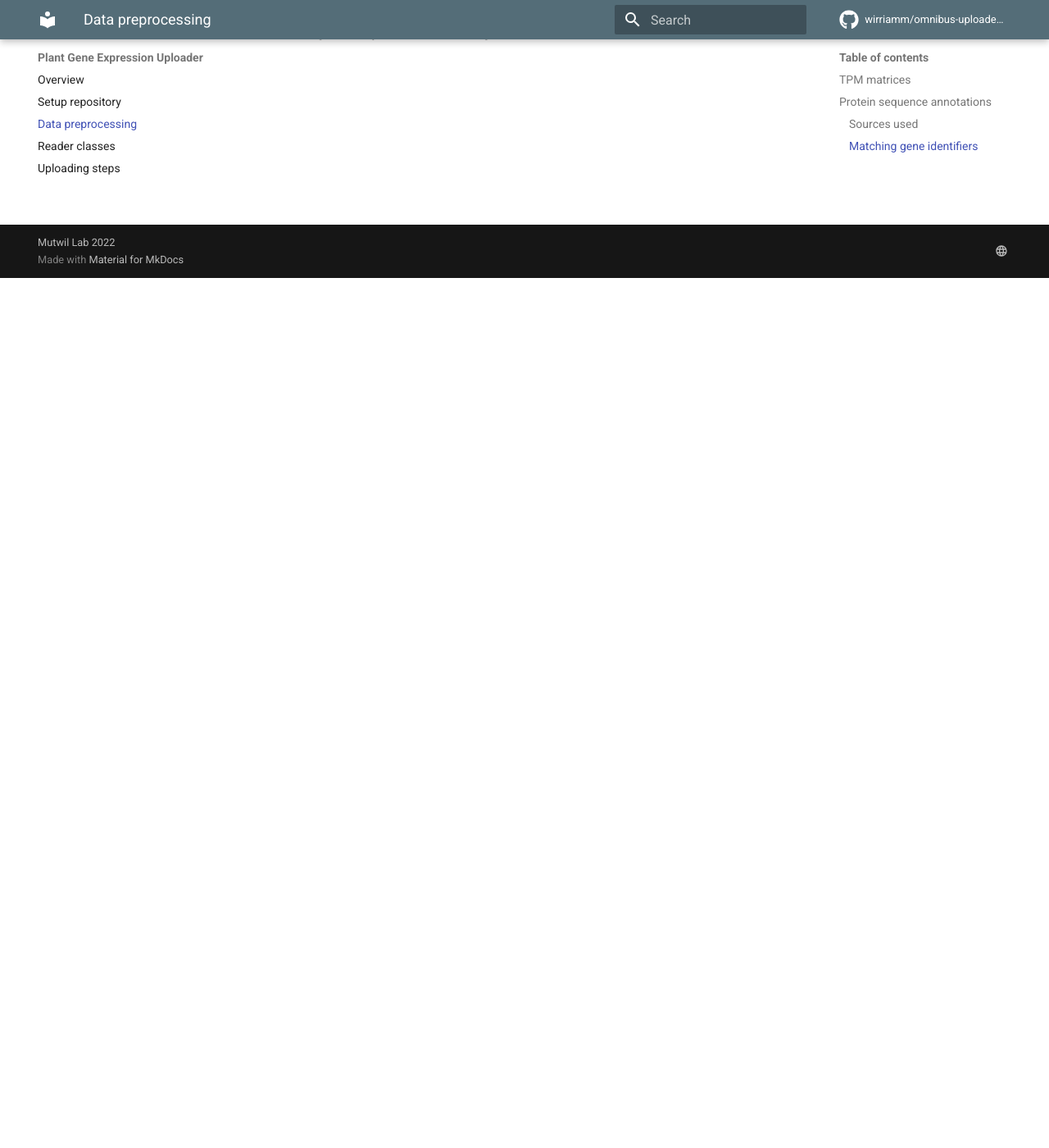
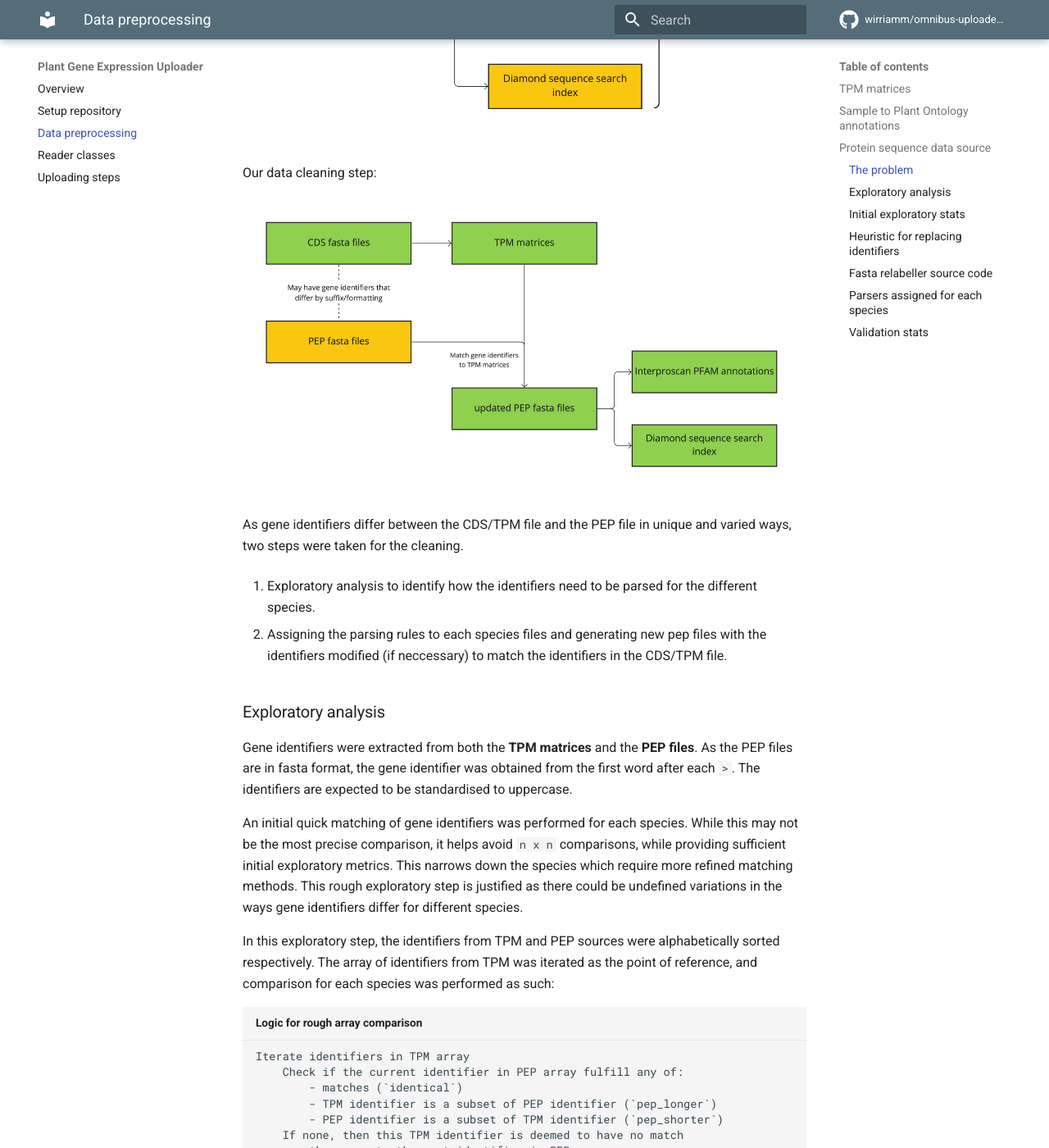
Before and after one commit to wgohome/omnibus-uploader-2, an MkDocs documentation site: the page built from docs/data_preprocessing.md, in a window 1280 px wide and 1400 px high, scrolled down 1061 px. Shown: the whole window at 82% size. Built offline with MkDocs 1.6.1 and Material for MkDocs 9.7.7, drawn with Linux system fonts in a browser that asks for light colours; emoji names are drawn with the system emoji font; comment, search, counter and statistics services are not loaded; some of the changed text lies outside the part shown.

Commit message:
feat: docs for preprocessing gene identifiers updated

````diff
--- a/docs/data_preprocessing.md
+++ b/docs/data_preprocessing.md
@@ -1,4 +1,5 @@
 # Data sources and preprocessing
+
 
 ## TPM matrices
 
@@ -7,21 +8,100 @@
     :construction_worker_tone1: _To be updated_
 
 
-## Protein sequence annotations
+## Sample to Plant Ontology annotations
 
-### Sources used
+!!! warning "Work in Progress"
 
-For each species, the PEP files (of the matching version as the CDS used for transcript pseudoalignment) were obtained. They were used in two ways.
+    :construction_worker_tone1: _To be updated_
 
-1. The PEP files were passed through Interproscan to annotate the ==**PFAM identifiers**== and ==**GO terms**== associated with each gene.
 
-2. The PEP files are as the protein sequence database for sequence based search using the [bbuchfink/diamond](https://github.com/bbuchfink/diamond) aligner.
+## Protein sequence data source
 
-To ensure that the gene identifiers remain consistent, we preprocess the gene identifiers to match those in the CDS files (and therefore in the TPM files). We chose the CDS identifiers as the standard as they tend to be cleaner, and because there are more gene identifiers in the CDS than in the PEP files, presumably because not all genes in the CDS have known protein products.
+!!! info "Objective"
 
-### Matching gene identifiers
+    We need to preprocess input files involving gene entities, to ensure consistent gene identifiers used throughout the system.
+
+### The problem
+
+We found differences in identifiers in the CDS fasta files and in the PEP fasta files.
+
+Mismatch problem:
+
+![gene identifier mismatch problem](images/pep_explainer_1.jpeg)
+
+Our data cleaning step:
+
+![standardising gene identifiers](images/pep_explainer_2.jpeg)
+
+As gene identifiers differ between the CDS/TPM file and the PEP file in unique and varied ways, two steps were taken for the cleaning.
+
+1. Exploratory analysis to identify how the identifiers need to be parsed for the different species.
+
+2. Assigning the parsing rules to each species files and generating new pep files with the identifiers modified (if neccessary) to match the identifiers in the CDS/TPM file.
+
+### Exploratory analysis
+
+Gene identifiers were extracted from both the **TPM matrices** and the **PEP files**. As the PEP files are in fasta format, the gene identifier was obtained from the first word after each `>`. The identifiers are expected to be standardised to uppercase.
+
+An initial quick matching of gene identifiers was performed for each species. While this may not be the most precise comparison, it helps avoid `n x n` comparisons, while providing sufficient initial exploratory metrics. This narrows down the species which require more refined matching methods. This rough exploratory step is justified as there could be undefined variations in the ways gene identifiers differ for different species.
+
+In this exploratory step, the identifiers from TPM and PEP sources were alphabetically sorted respectively. The array of identifiers from TPM was iterated as the point of reference, and comparison for each species was performed as such:
+
+``` title="Logic for rough array comparison"
+Iterate identifiers in TPM array
+    Check if the current identifier in PEP array fulfill any of:
+        - matches (`identical`)
+        - TPM identifier is a subset of PEP identifier (`pep_longer`)
+        - PEP identifier is a subset of TPM identifier (`pep_shorter`)
+    If none, then this TPM identifier is deemed to have no match
+        then move to the next identifier in PEP array
+```
+
+!!! danger "Implication"
+
+    This means that if there is a TPM identifier that cannot be matched to any PEP identifier, then the matching for the remaning TPM identifier will not be performed anymore.
+
+    This is planned for as we first want to filter out species that are easy to match. The remaning species falling under this trap can be further analysed in subsequent step as they would involve more computationally intensive comparisons.
+
+
+### Initial exploratory stats
+
+The exploratory statistics are summarised in this table, which can also be viewed in [Google Sheets](https://docs.google.com/spreadsheets/d/1PHXs9-TEwm1lnPXz05feVgAOzRzxlrKytoUKQWmpRPo/edit?usp=sharing){:target="_blank"}
+
+<iframe
+    src="https://docs.google.com/spreadsheets/d/e/2PACX-1vTVt6BEK-BLHIDSEGTzJMZ97ZYEhBdwZjUZf6s-Jg_QMX_Xn4w2qZ-jT9xR8dWhrWbjtVHFGqa6HBA5/pubhtml?gid=6101554&amp;single=true&amp;widget=true&amp;headers=false"
+    width="100%"
+    height="600px"
+>
+</iframe>
+
+**Columns**
+
+- tpm_length: number of genes in TPM file
+- pep_length: number of genes in PEP file
+- identical: number of gene identifiers that are idnetical
+- pep_longer: number of gene identifiers in TPM file which are a substring of that in PEP file
+- pep_shorter: number of gene identifiers in PEP file which are a substring of that in TPM file
+- pep_not_found: number of genes in TPM file, for which no matching identifier found in PEP file
+
+
+**Row 1 - 44**
+
+:   The rows has been manually rearranged. The top rows, where "HOW TO FIX" column has no value, it implies perfect matching of gene identifiers and they just need to be captialised in the PEP files.
+
+**Row 45 - 59**
+
+:   These species have fewer genes in the PEP file and all the genes in the PEP file have been mapped to an indentifier in the TPM matrices. So the TPM indentifiers can safely be known to be true "no match".
+
+**Remaining rows**
+
+The remaining rows were analysed individually. The examples and fixes are detailed in the Google Sheet too.
+
+### Heuristic for replacing identifiers
 
 These heuristics were used for preprocessing the gene identifiers.
+
+- Gene identifiers are capitalised to standardise across our use-case.
 
 - Check if identifiers in TPM matrix/CDS matches or is a subset of PEP's. If yes, then the identifier in PEP file is replaced.
 
@@ -31,3 +111,42 @@ These heuristics were used for preprocessing the gene identifiers.
 
 - If PEP's identifier don't match any in TPM, then
     - The gene entry can be removed/ignored from the PEP file
+
+- Sometimes, the PEP files comprises multiple isoforms. The symptoms of such cases would be when there are more gene identifiers in PEP file than in TPM file. (For most taxids, the number is higher for TPM file) To deal with this, we have to select the matching isoform, or if there is no perfect match in labels, then we can select any one isoform.
+
+
+### Fasta relabeller source code
+
+Utility class to relabel fasta sequence identifiers.
+
+<script src="https://gist.github.com/wirriamm/93c973306f2d633c964cb7df29479427.js"></script>
+
+
+### Parsers assigned for each species
+
+Refer to the `jobs` array to see what parsers are exactly assigned to each species.
+
+<script src="https://gist.github.com/wirriamm/d6db0b1a77c9984f60d9f0618c8ae04f.js"></script>
+
+
+### Validation stats
+
+We show that most of our PEP gene identifiers were mapped to a gene indentifier in TPM file.
+
+<iframe
+    src="https://docs.google.com/spreadsheets/d/e/2PACX-1vTVt6BEK-BLHIDSEGTzJMZ97ZYEhBdwZjUZf6s-Jg_QMX_Xn4w2qZ-jT9xR8dWhrWbjtVHFGqa6HBA5/pubhtml?gid=222551301&amp;single=true&amp;widget=true&amp;headers=false"
+    width="100%"
+    height="600px"
+>
+</iframe>
+
+<!--
+### Sources used
+
+For each species, the PEP files (of the matching version as the CDS used for transcript pseudoalignment) were obtained. They were used in two ways.
+
+1. The PEP files were passed through Interproscan to annotate each gene with their **PFAM identifiers** and **GO terms**.
+
+2. The PEP files are used as the protein sequence database for sequence-based search using the [bbuchfink/diamond](https://github.com/bbuchfink/diamond) aligner.
+
+To ensure that the gene identifiers remain consistent, we preprocess the gene identifiers to match those in the CDS files (and by extension, the TPM files). We chose the CDS identifiers as there are more gene identifiers in the CDS than in the PEP files (most of the times). -->
--- a/mkdocs.yml
+++ b/mkdocs.yml
@@ -12,6 +12,7 @@ theme:
     - navigation.indexes  # Sections are also pages
     - navigation.top  # Back to top
     - toc.follow  # Sponsor only (not working)
+    - content.code.annotate
 
 # Order the pages on navigation here
 nav:
@@ -55,3 +56,7 @@ markdown_extensions:
   - attr_list
   - md_in_html
   - pymdownx.superfences
+  # Definition lists
+  - def_list
+  - pymdownx.tasklist:
+      custom_checkbox: true
````
Also changed, not shown: docs/images/pep_explainer_1.jpeg (added), docs/images/pep_explainer_2.jpeg (added).
